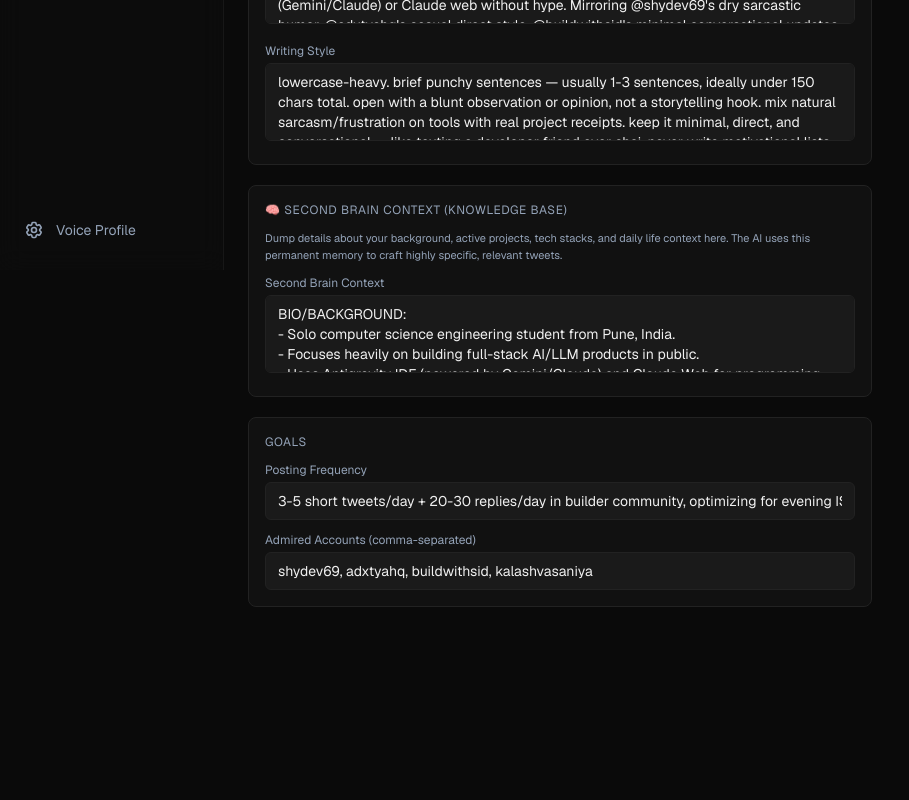
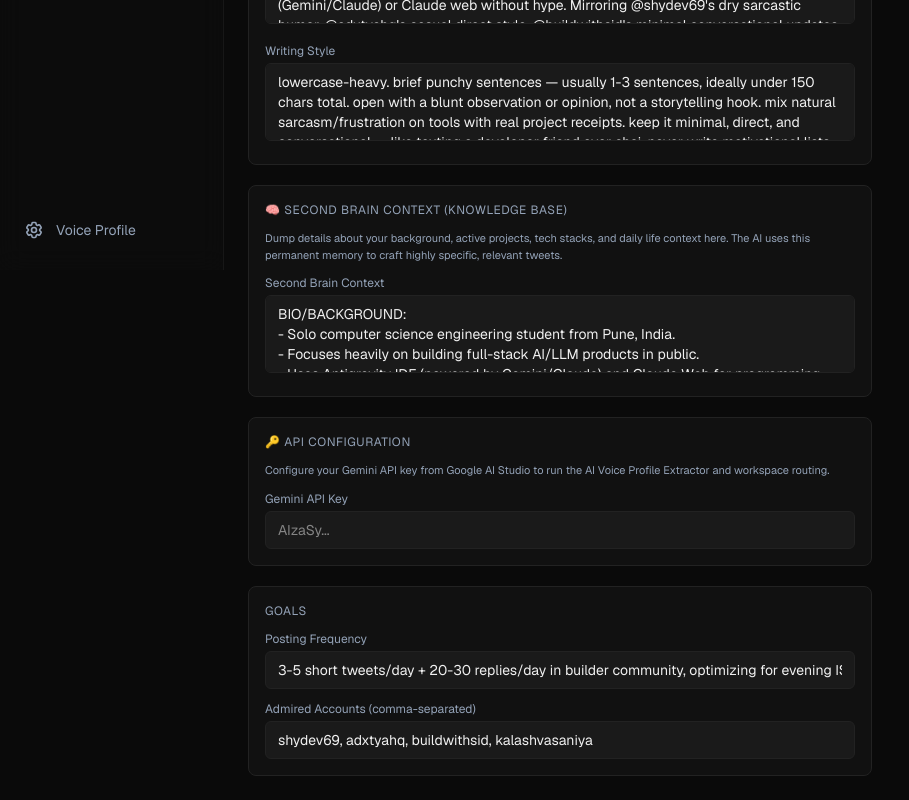
Before and after one commit to kwakhare5/TweetOS, a Next.js app: page /profile in a window 1280 px wide. Shown: the part 530-1330 px from the top of the page, without its empty margins (0-909 px from the left). Before the commit the page ends 1161 px from the top, so only its background shows below. Built offline with nearby package versions, Linux system fonts and the light colour scheme; no server answers.

Commit message:
Feat: implement dynamic Gemini API key settings in profile UI

```diff
--- a/src/app/profile/page.tsx
+++ b/src/app/profile/page.tsx
@@ -85,6 +85,20 @@
             />
           </section>
 
+          {/* API Configuration */}
+          <section className="bg-[var(--surface)] border border-[var(--border)] rounded-lg p-4 space-y-3">
+            <h2 className="text-xs text-[var(--text-muted)] uppercase tracking-wider">🔑 API Configuration</h2>
+            <p className="text-[11px] text-[var(--text-muted)] mt-0.5">
+              Configure your Gemini API key from Google AI Studio to run the AI Voice Profile Extractor and workspace routing.
+            </p>
+            <Field
+              label="Gemini API Key"
+              value={profile.geminiApiKey || ''}
+              onChange={(v) => update('geminiApiKey', v)}
+              placeholder="AIzaSy..."
+            />
+          </section>
+
           {/* Goals */}
           <section className="bg-[var(--surface)] border border-[var(--border)] rounded-lg p-4 space-y-3">
             <h2 className="text-xs text-[var(--text-muted)] uppercase tracking-wider">Goals</h2>
--- a/src/lib/gemini.ts
+++ b/src/lib/gemini.ts
@@ -1,11 +1,33 @@
 import { GoogleGenAI } from '@google/genai'
 
+let _currentKey: string | null = null
 let _ai: GoogleGenAI | null = null
 
 function getAI(): GoogleGenAI {
-  if (!_ai) {
-    const key = process.env.NEXT_PUBLIC_GEMINI_API_KEY
-    if (!key) throw new Error('Missing NEXT_PUBLIC_GEMINI_API_KEY')
+  let key: string | null = null
+
+  // Resolve dynamically from local settings store
+  if (typeof window !== 'undefined') {
+    try {
+      const stored = localStorage.getItem('tweetos-profile-storage')
+      if (stored) {
+        const parsed = JSON.parse(stored)
+        key = parsed.state?.profile?.geminiApiKey || null
+      }
+    } catch {}
+  }
+
+  // Fallback to env key
+  if (!key) {
+    key = process.env.NEXT_PUBLIC_GEMINI_API_KEY || null
+  }
+
+  if (!key) {
+    throw new Error('Missing Gemini API Key. Please configure one in Profile settings.')
+  }
+
+  if (!_ai || _currentKey !== key) {
+    _currentKey = key
     _ai = new GoogleGenAI({ apiKey: key })
   }
   return _ai
--- a/src/types/index.ts
+++ b/src/types/index.ts
@@ -12,6 +12,7 @@
   admiredAccounts: string[]
   postingFrequency: string
   secondBrain?: string
+  geminiApiKey?: string
   createdAt: string
   updatedAt: string
 }
```
Also changed, not shown: 1 other file (tests, documents, lock files or other folders).
